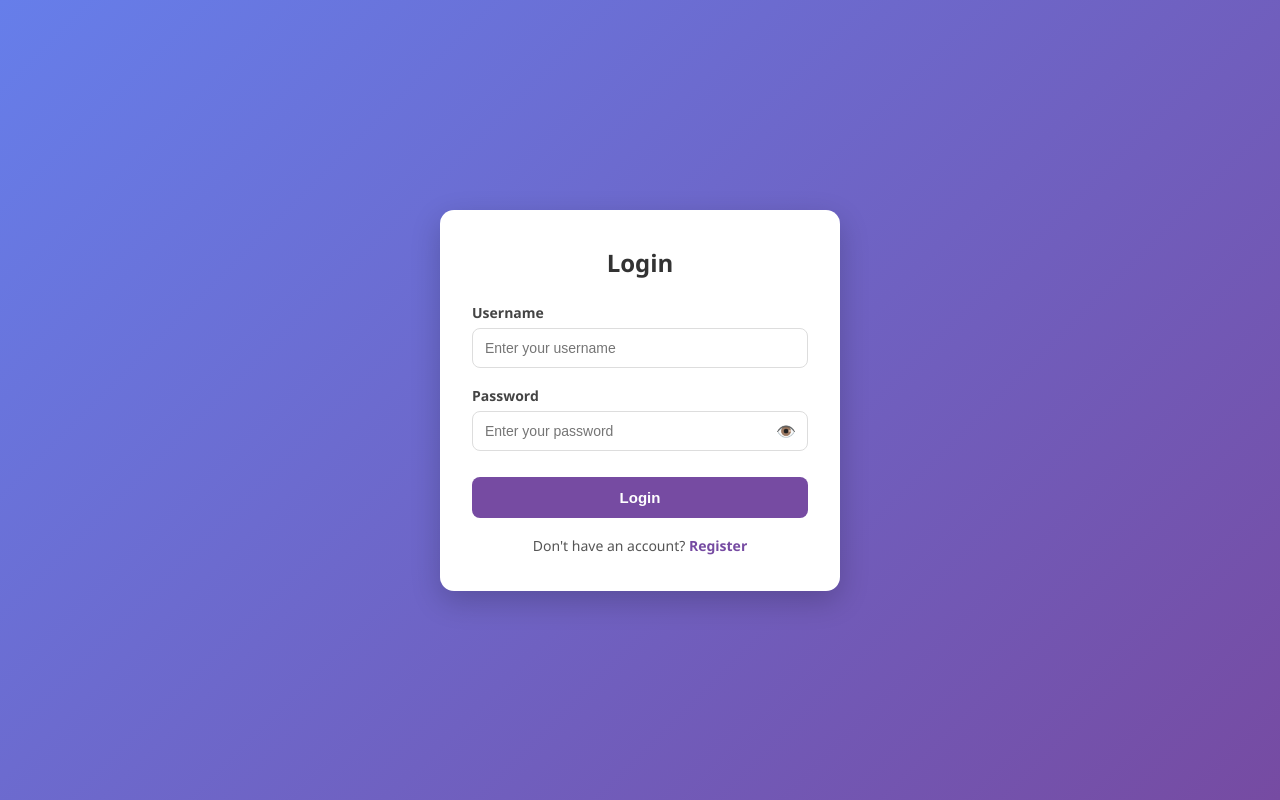
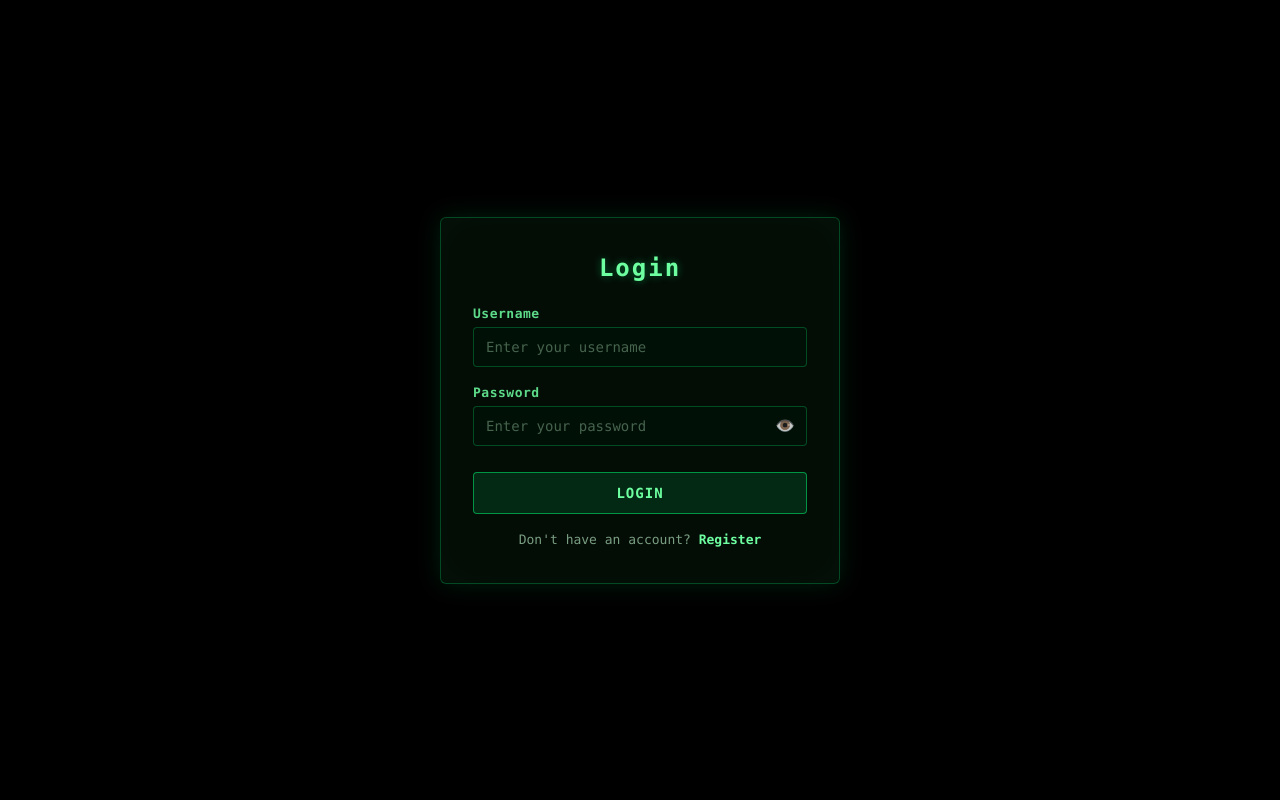
Before and after one commit to DevBhargav07/project, a React (Vite) app in the folder frontend/: page /login in a window 1280 px wide. Built offline with nearby package versions, Linux system fonts and the light colour scheme.

Commit message:
adding changes required for the login & register

```diff
--- a/frontend/src/index.css
+++ b/frontend/src/index.css
@@ -5,33 +5,55 @@
 }
 
 body {
-  font-family: "Segoe UI", Roboto, Helvetica, Arial, sans-serif;
-  background: linear-gradient(135deg, #667eea 0%, #764ba2 100%);
+  font-family: "Consolas", "Courier New", monospace;
+  background: #000000;
   min-height: 100vh;
+  color: #c8ffd4;
+}
+
+/* ---------- Matrix rain background canvas ---------- */
+.matrix-canvas {
+  position: fixed;
+  top: 0;
+  left: 0;
+  width: 100%;
+  height: 100%;
+  z-index: 0;
+  background: #000;
 }
 
 /* ---------- Auth pages (Login/Register) ---------- */
 .auth-page {
+  position: relative;
   min-height: 100vh;
   display: flex;
   align-items: center;
   justify-content: center;
   padding: 20px;
+  overflow: hidden;
 }
 
 .auth-card {
-  background: #ffffff;
+  position: relative;
+  z-index: 1;
+  background: rgba(5, 15, 8, 0.82);
   width: 100%;
   max-width: 400px;
   padding: 36px 32px;
-  border-radius: 14px;
-  box-shadow: 0 10px 30px rgba(0, 0, 0, 0.2);
+  border-radius: 6px;
+  border: 1px solid rgba(0, 255, 120, 0.25);
+  box-shadow: 0 0 24px rgba(0, 255, 120, 0.12),
+    inset 0 0 40px rgba(0, 255, 120, 0.03);
+  backdrop-filter: blur(2px);
 }
 
 .auth-card h2 {
   text-align: center;
   margin-bottom: 24px;
-  color: #333;
+  color: #6dffa0;
+  letter-spacing: 2px;
+  font-weight: 600;
+  text-shadow: 0 0 8px rgba(0, 255, 120, 0.4);
 }
 
 .form-group {
@@ -41,23 +63,33 @@ body {
 .form-group label {
   display: block;
   margin-bottom: 6px;
-  font-size: 14px;
+  font-size: 13px;
   font-weight: 600;
-  color: #444;
+  color: #6dffa0;
+  letter-spacing: 0.5px;
+  opacity: 0.85;
 }
 
 .form-group input {
   width: 100%;
   padding: 11px 12px;
-  border: 1px solid #ddd;
-  border-radius: 8px;
+  background: rgba(0, 20, 8, 0.6);
+  border: 1px solid rgba(0, 255, 120, 0.25);
+  border-radius: 4px;
   font-size: 14px;
+  font-family: inherit;
+  color: #c8ffd4;
   outline: none;
-  transition: border-color 0.2s;
+  transition: border-color 0.2s, box-shadow 0.2s;
+}
+
+.form-group input::placeholder {
+  color: rgba(200, 255, 212, 0.35);
 }
 
 .form-group input:focus {
-  border-color: #764ba2;
+  border-color: rgba(0, 255, 120, 0.7);
+  box-shadow: 0 0 10px rgba(0, 255, 120, 0.25);
 }
 
 .password-wrapper {
@@ -77,40 +109,45 @@ body {
   cursor: pointer;
   font-size: 16px;
   user-select: none;
+  opacity: 0.8;
 }
 
 .submit-btn {
   width: 100%;
   padding: 12px;
   margin-top: 8px;
-  background: #764ba2;
-  color: #fff;
-  border: none;
-  border-radius: 8px;
-  font-size: 15px;
+  background: rgba(0, 255, 120, 0.12);
+  color: #6dffa0;
+  border: 1px solid rgba(0, 255, 120, 0.5);
+  border-radius: 4px;
+  font-size: 14px;
+  font-family: inherit;
   font-weight: 600;
+  letter-spacing: 1px;
   cursor: pointer;
-  transition: background 0.2s;
+  transition: background 0.2s, box-shadow 0.2s;
+  text-transform: uppercase;
 }
 
 .submit-btn:hover:not(:disabled) {
-  background: #5f3d85;
+  background: rgba(0, 255, 120, 0.22);
+  box-shadow: 0 0 14px rgba(0, 255, 120, 0.3);
 }
 
 .submit-btn:disabled {
-  background: #b3a0c9;
+  opacity: 0.4;
   cursor: not-allowed;
 }
 
 .switch-link {
   text-align: center;
   margin-top: 18px;
-  font-size: 14px;
-  color: #555;
+  font-size: 13px;
+  color: rgba(200, 255, 212, 0.6);
 }
 
 .switch-link a {
-  color: #764ba2;
+  color: #6dffa0;
   font-weight: 600;
   text-decoration: none;
 }
@@ -124,15 +161,38 @@ body {
   display: flex;
   align-items: center;
   justify-content: space-between;
-  background: #ffffff;
+  background: rgba(5, 15, 8, 0.95);
   padding: 14px 28px;
-  box-shadow: 0 2px 8px rgba(0, 0, 0, 0.08);
+  border-bottom: 1px solid rgba(0, 255, 120, 0.2);
+  box-shadow: 0 2px 12px rgba(0, 255, 120, 0.08);
+  position: relative;
+  z-index: 1;
 }
 
 .navbar-brand {
-  font-size: 20px;
+  font-size: 18px;
   font-weight: 700;
-  color: #764ba2;
+  color: #6dffa0;
+  letter-spacing: 1px;
+  text-shadow: 0 0 6px rgba(0, 255, 120, 0.4);
+}
+
+.navbar-links {
+  display: flex;
+  gap: 20px;
+}
+
+.navbar-link {
+  color: rgba(200, 255, 212, 0.75);
+  text-decoration: none;
+  font-size: 14px;
+  letter-spacing: 0.5px;
+  transition: color 0.2s;
+}
+
+.navbar-link:hover {
+  color: #6dffa0;
+  text-shadow: 0 0 6px rgba(0, 255, 120, 0.4);
 }
 
 .navbar-right {
@@ -142,40 +202,80 @@ body {
 }
 
 .navbar-user {
-  font-size: 14px;
-  color: #444;
+  font-size: 13px;
+  color: rgba(200, 255, 212, 0.6);
 }
 
 .navbar-btn {
   padding: 8px 16px;
-  background: #764ba2;
-  color: #fff;
-  border: none;
-  border-radius: 6px;
+  background: rgba(0, 255, 120, 0.1);
+  color: #6dffa0;
+  border: 1px solid rgba(0, 255, 120, 0.4);
+  border-radius: 4px;
   cursor: pointer;
-  font-size: 14px;
+  font-size: 13px;
+  font-family: inherit;
+  letter-spacing: 0.5px;
+  transition: background 0.2s;
 }
 
 .navbar-btn:hover {
-  background: #5f3d85;
+  background: rgba(0, 255, 120, 0.2);
 }
 
 /* ---------- Page content ---------- */
+body:has(.navbar) {
+  background: #000;
+}
+
 .page-content {
-  max-width: 800px;
+  position: relative;
+  z-index: 1;
+  max-width: 900px;
   margin: 60px auto;
-  background: #fff;
+  background: rgba(5, 15, 8, 0.7);
   padding: 40px;
-  border-radius: 12px;
+  border-radius: 6px;
+  border: 1px solid rgba(0, 255, 120, 0.2);
   text-align: center;
-  box-shadow: 0 6px 20px rgba(0, 0, 0, 0.1);
+  box-shadow: 0 0 20px rgba(0, 255, 120, 0.08);
 }
 
 .page-content h1 {
-  margin-bottom: 12px;
-  color: #333;
+  margin-bottom: 16px;
+  color: #6dffa0;
+  letter-spacing: 1px;
+  text-shadow: 0 0 8px rgba(0, 255, 120, 0.35);
 }
 
 .page-content p {
-  color: #666;
+  color: rgba(200, 255, 212, 0.7);
 }
+
+/* ---------- Users table ---------- */
+.users-table {
+  width: 100%;
+  margin-top: 24px;
+  border-collapse: collapse;
+  font-size: 14px;
+  text-align: left;
+}
+
+.users-table th,
+.users-table td {
+  padding: 12px 16px;
+  border-bottom: 1px solid rgba(0, 255, 120, 0.15);
+  color: rgba(200, 255, 212, 0.85);
+}
+
+.users-table th {
+  color: #6dffa0;
+  letter-spacing: 0.5px;
+  text-transform: uppercase;
+  font-size: 12px;
+  opacity: 0.85;
+}
+
+.users-table tr:hover td {
+  background: rgba(0, 255, 120, 0.04);
+}
```
